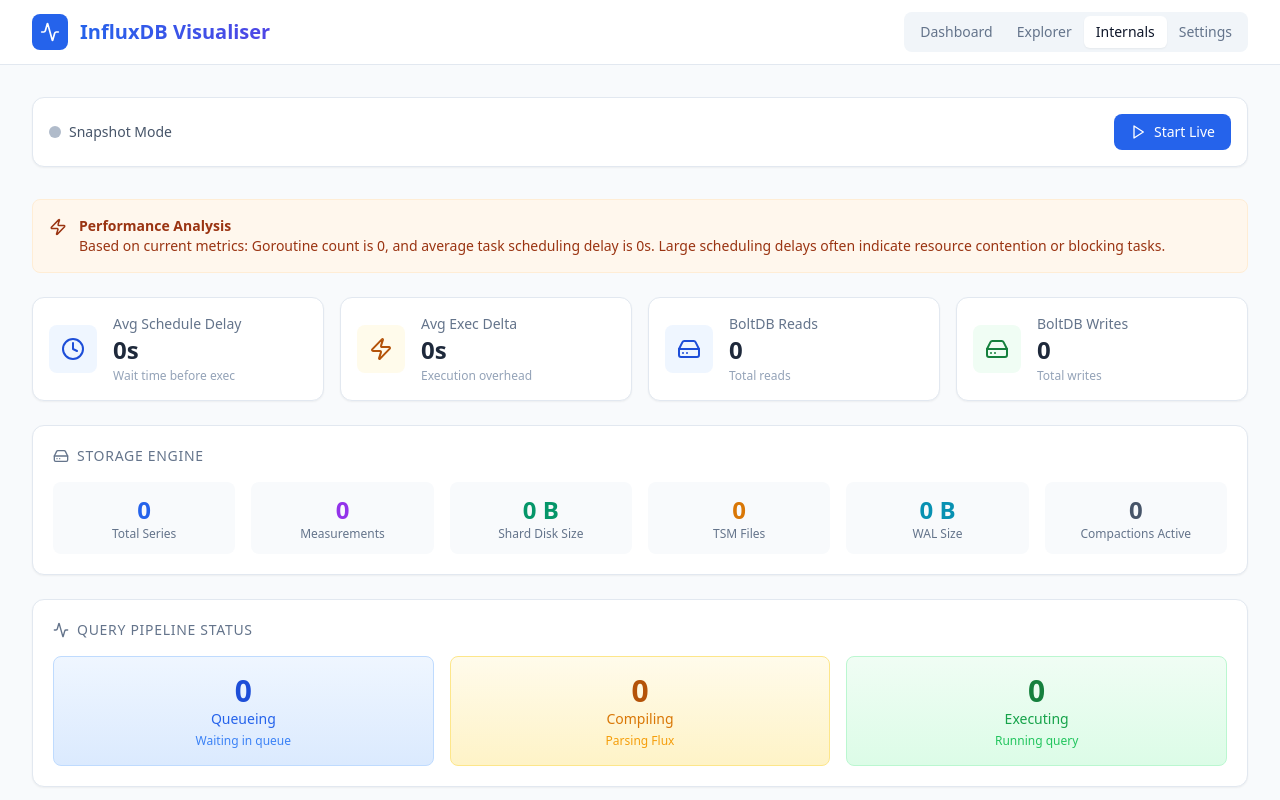
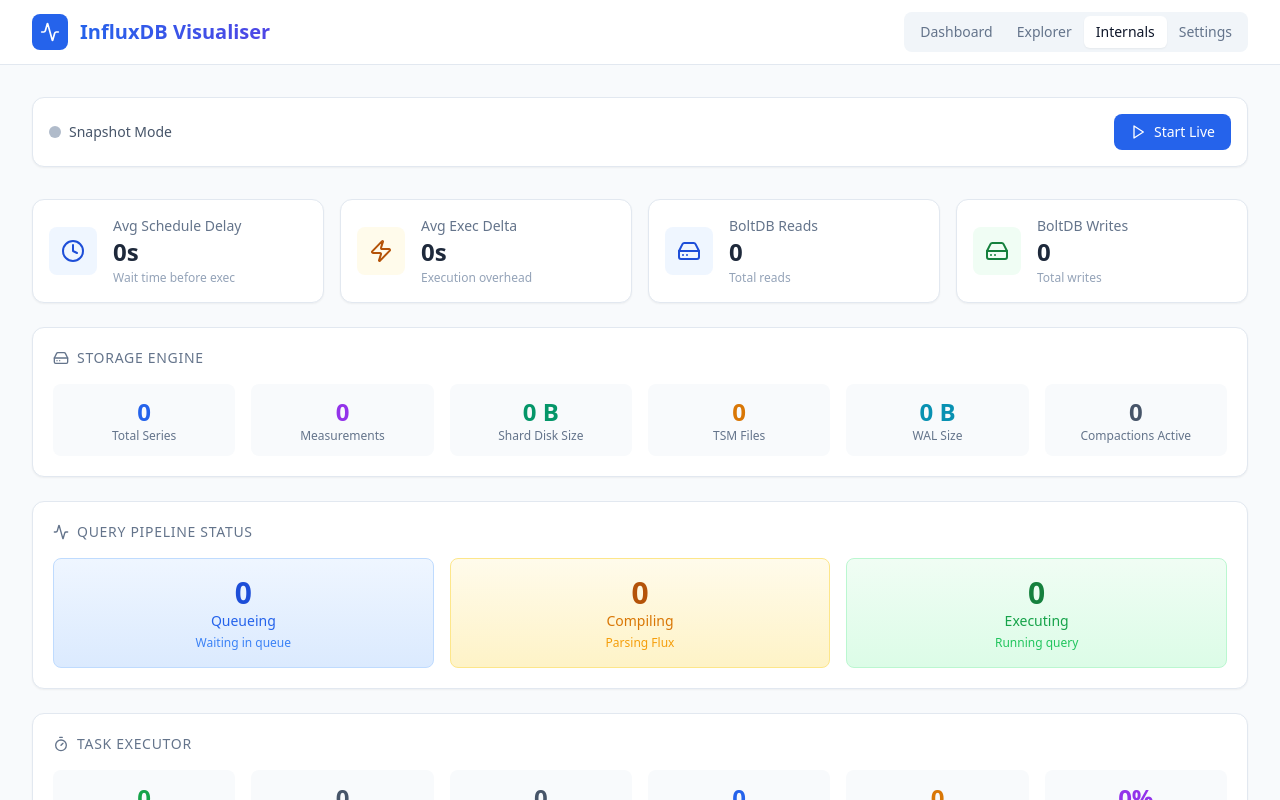
Before and after one commit to zBuffer/influx-metrics-visualiser, a React (Vite) app in the folder client/: page / in a window 1280 px wide. Both pictures are taken after a click on the button "Internals". Shown: the top 800 px of the page. Built offline with nearby package versions, Linux system fonts and the light colour scheme.

Commit message:
feat: enhance performance analysis display with conditional styling based on goroutine count and scheduler delay

```diff
--- a/client/App.jsx
+++ b/client/App.jsx
@@ -1203,13 +1203,15 @@
 
         {activeTab === 'internals' && (
              <div className="space-y-6">
-                <div className="p-4 bg-orange-50 dark:bg-orange-900/20 border border-orange-100 dark:border-orange-800 rounded-lg text-sm text-orange-800 dark:text-orange-300 flex items-start gap-3">
+                {(goroutines > 5000 || avgSchedulerDelay > 60) && (
+                <div className="p-4 bg-red-50 dark:bg-red-900/20 border border-red-100 dark:border-red-800 rounded-lg text-sm text-red-800 dark:text-red-300 flex items-start gap-3">
                     <Zap size={18} className="mt-0.5" />
                     <div>
                         <p className="font-semibold">Performance Analysis</p>
                         <p>Based on current metrics: Goroutine count is {goroutines}, and average task scheduling delay is {formatDuration(avgSchedulerDelay)}. Large scheduling delays often indicate resource contention or blocking tasks.</p>
                     </div>
                 </div>
+                )}
 
                 {/* Scheduler & BoltDB Stats */}
                 <div className="grid grid-cols-1 sm:grid-cols-2 lg:grid-cols-4 gap-4">
```
